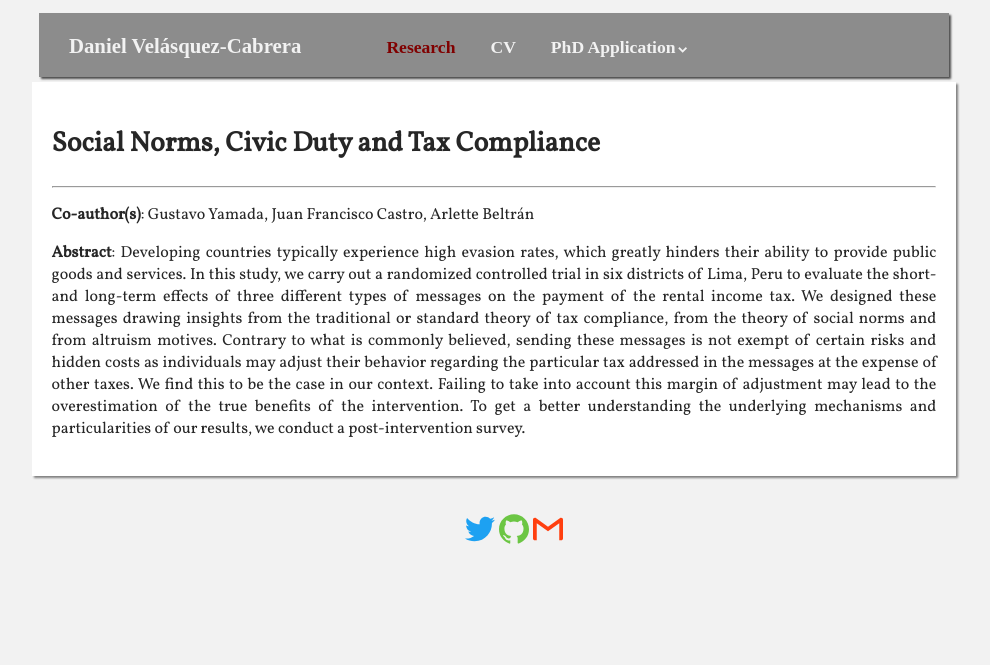
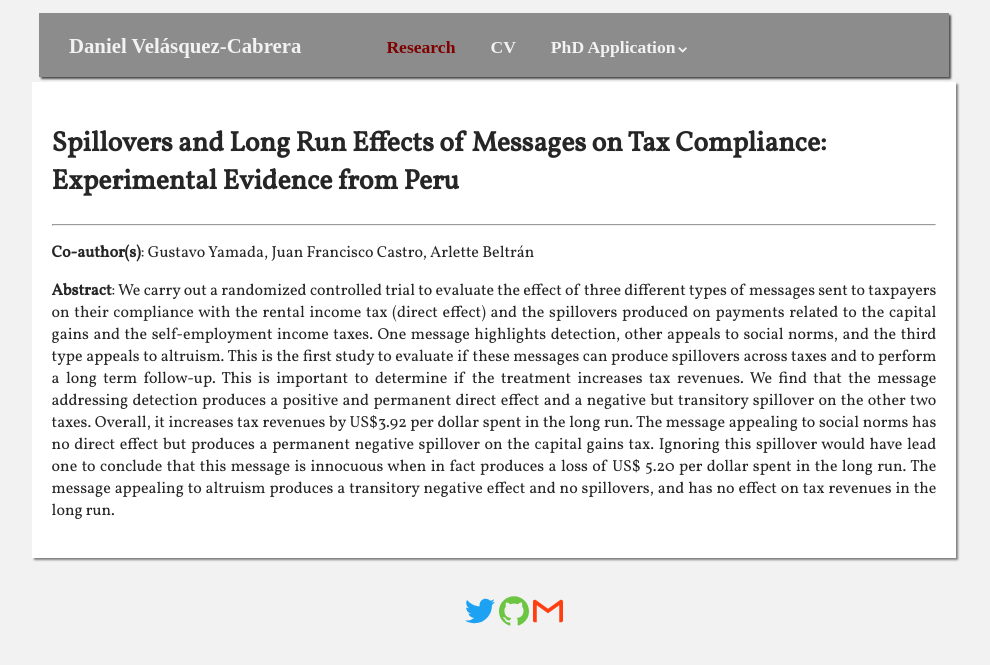
Before and after one commit to dvelasquezc/dvelasquezc.github.io, a Jekyll site: the page built from _research/social_norms_sunat.md, in a window 1280 px wide. Shown: the top 665 px of the page, without its empty margins (146-1136 px from the left). Built offline with Jekyll 4.4.1, drawn with Linux system fonts in a browser that asks for light colours; some web fonts are replaced.

Commit message:
New pc + new working paper

```diff
--- a/_research/social_norms_sunat.md
+++ b/_research/social_norms_sunat.md
@@ -1,13 +1,13 @@
 ---
-title: Social Norms, Civic Duty and Tax Compliance
+title: "Spillovers and Long Run Effects of Messages on Tax Compliance: Experimental Evidence from Peru"
 coauthors: Gustavo Yamada, Juan Francisco Castro, Arlette Beltrán
 pubstatus: "mimeo"
 journal: "no"
-link: "no"
+link: "http://perueconomics.org/wp-content/uploads/2020/12/WP-174.pdf"
 presented: "no"
 pdf: "no"
-abstract: 'Developing countries typically experience high evasion rates, which greatly hinders their ability to provide public goods and services. In this study, we carry out a randomized controlled trial in six districts of Lima, Peru to evaluate the short- and long-term effects of three different types of messages on the payment of the rental income tax. We designed these messages drawing insights from the traditional or standard theory of tax compliance, from the theory of social norms and from altruism motives. Contrary to what is commonly believed, sending these messages is not exempt of certain risks and hidden costs as individuals may adjust their behavior regarding the particular tax addressed in the messages at the expense of other taxes. We find this to be the case in our context. Failing to take into account this margin of adjustment may lead to the overestimation of the true benefits of the intervention. To get a better understanding the underlying mechanisms and particularities of our results, we conduct a post-intervention survey.'
-order_paper: 5
+abstract: ' We carry out a randomized controlled trial to evaluate the effect of three different types of messages sent to taxpayers on their compliance with the rental income tax (direct effect) and the spillovers produced on payments related to the capital gains and the self-employment income taxes. One message highlights detection, other appeals to social norms, and the third type appeals to altruism. This is the first study to evaluate if these messages can produce spillovers across taxes and to perform a long term follow-up. This is important to determine if the treatment increases tax revenues. We find that the message addressing detection produces a positive and permanent direct effect and a negative but transitory spillover on the other two taxes. Overall, it increases tax revenues by US$3.92 per dollar spent in the long run. The message appealing to social norms has no direct effect but produces a permanent negative spillover on the capital gains tax. Ignoring this spillover would have lead one to conclude that this message is innocuous when in fact produces a loss of US$ 5.20 per dollar spent in the long run. The message appealing to altruism produces a transitory negative effect and no spillovers, and has no effect on tax revenues in the long run.'
+order_paper: 3
 layout: page
 ---
 <p><b>Co-author(s)</b>: {{ page.coauthors }} </p>
```
Also changed, not shown: _pages/research.md (+2 -2 lines), _research/exploration_agglomeration.md (+1 -1 lines), _research/peurban.md (+1 -1 lines), Gemfile.lock.
